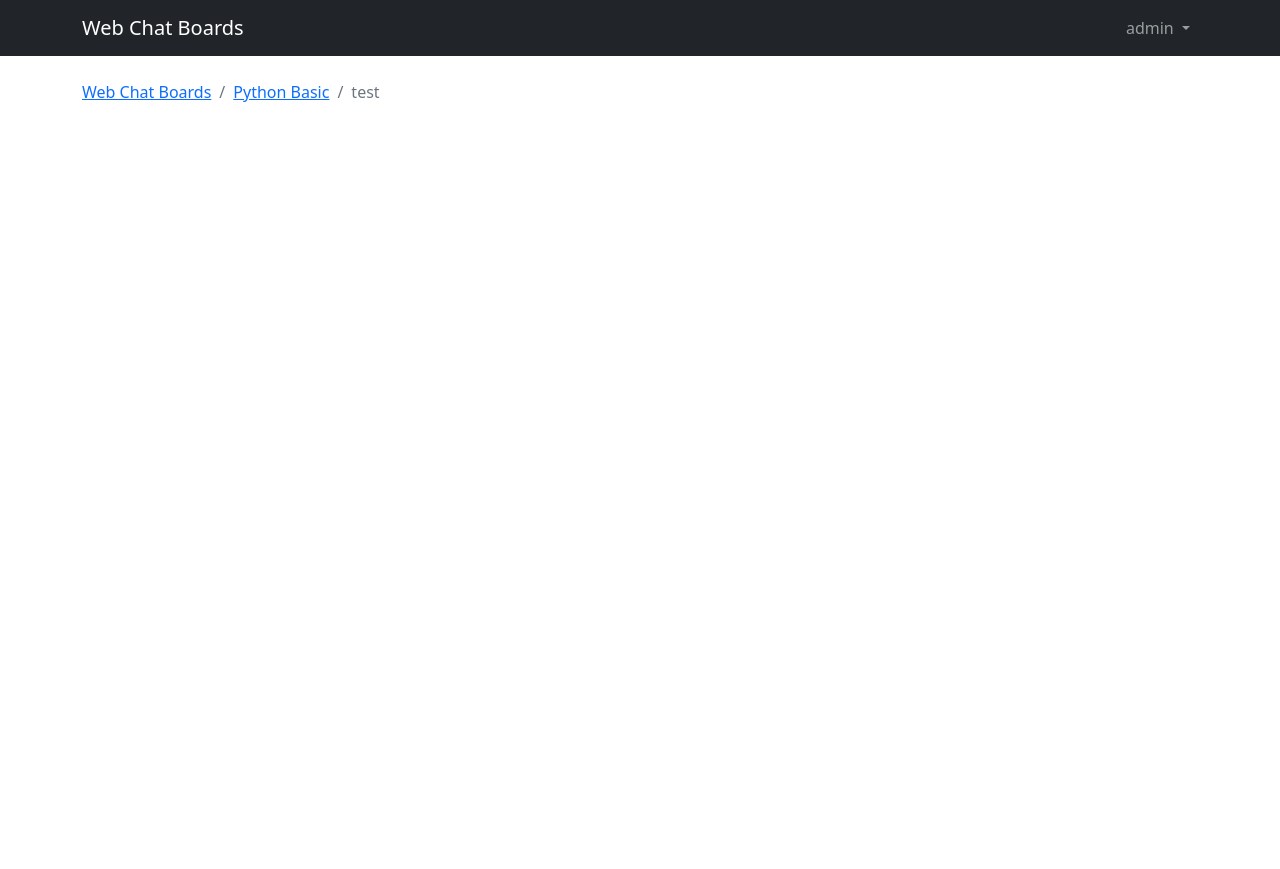
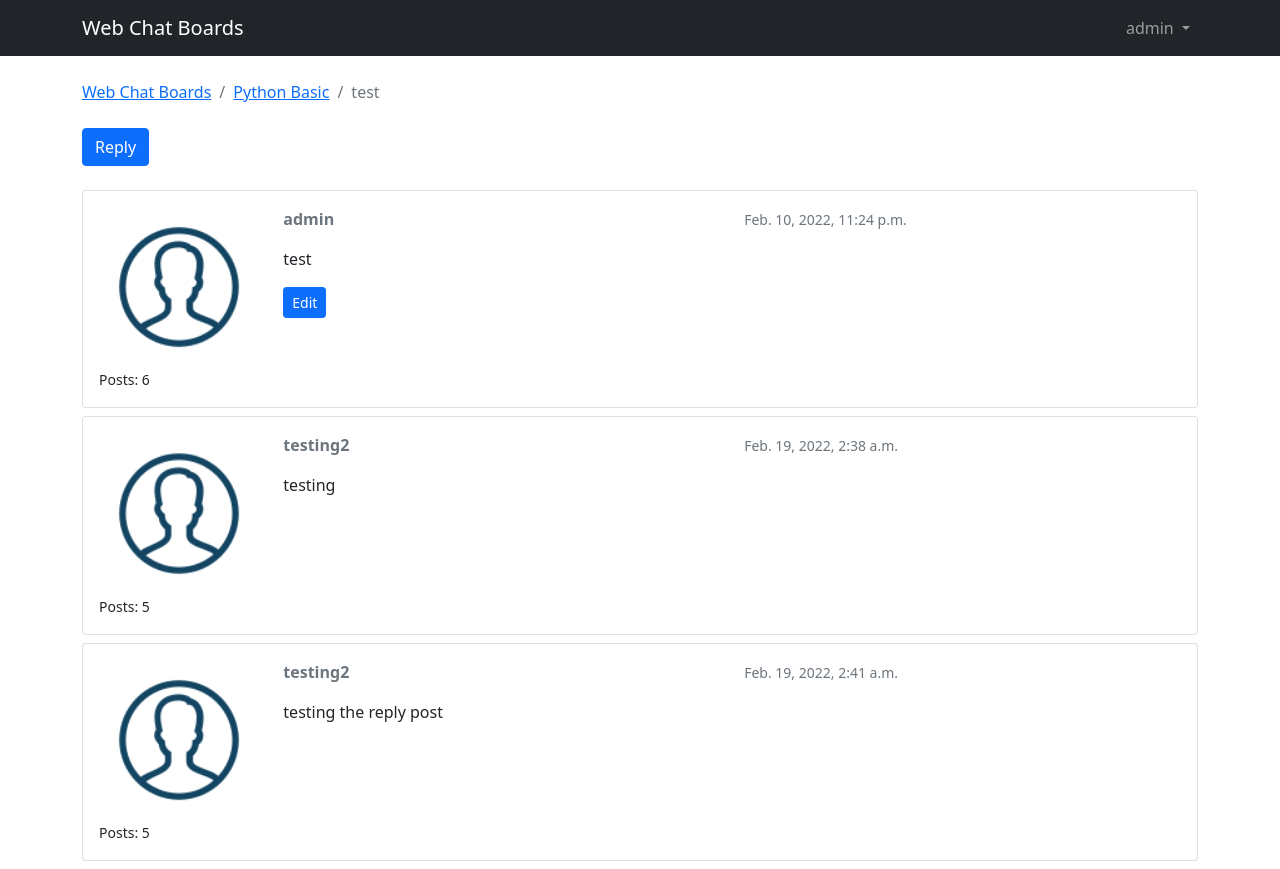
Before and after one commit to pavloblanar/django-basic-advanced-app, a Django app: page /board_topic/1/topics/1/ in a window 1280 px wide. Before the commit the page ends 102 px from the top, so only its background shows below. Run offline with Django 4.2, Linux system fonts and the light colour scheme; a user stored in the database is signed in; data comes from the database, SQL or seed files in the repository; both versions use the stored data as it was after the commit; some libraries are stand-ins or nearby versions.

Commit message:
Created 2 new html template reply_topic.html, topic_posts.html and added an image, updated views.py, urls.py,form.py so far application is running without any issues.

```diff
--- a/myFirstDjangoProject/urls.py
+++ b/myFirstDjangoProject/urls.py
@@ -66,12 +66,15 @@ urlpatterns = [
     re_path(r'^board_topic/(?P<pk>\d+)/new/$', views.new_board_topic, name='new_board_topic'),
 
     #both url path will work
-    re_path(r'^board_topic/(?P<pk>\d+)/topics/(?P<topic_pk>\d)/$',
+    re_path(r'^board_topic/(?P<pk>\d+)/topics/(?P<topic_pk>\d+)/$',
             views.topic_posts, name='topic_posts'),
 
     # path(r'^board_topic/int:pk/topics/int:topic_pk/',
     #         views.topic_posts, name='topic_posts'),
 
+    re_path(r'^board_topic/(?P<pk>\d+)/topics/(?P<topic_pk>\d+)/reply/$',
+            views.reply_topic, name='reply_topic'),
+
     path('admin/', admin.site.urls),
 
 ]
--- a/templates/chat_board_topics.html
+++ b/templates/chat_board_topics.html
@@ -29,7 +29,7 @@
     <tbody>
       {% for topic in chat_board.topics.all %}
         <tr>
-          <td>{{ topic.subject }}</td>
+          <td><a href="{% url 'topic_posts' chat_board.pk topic.pk %}">{{ topic.subject }}</td>
           <td>{{ topic.boardStarter.username }}</td>
           <td>0</td>
           <td>0</td>
--- a/templates/topic_posts.html
+++ b/templates/topic_posts.html
@@ -1,4 +1,6 @@
 {% extends 'base.html'%}
+
+{% load static %}
 
 {% block title %} {{ topic.subject }} {% endblock %}
 
@@ -11,4 +13,39 @@
 
 {% block content %}
 
+  <div class="mb-4">
+    <a href="#" class="btn btn-primary" role="button">Reply</a>
+  </div>
+
+  {% for post in topic.posts.all %}
+    <div class="card mb-2">
+      <div class="card-body p-3">
+        <div class="row">
+              <div class="col-2">
+                  <img src="{% static 'img/member.png' %}" alt="{{ post.createdBy.username }}" class="w-100"/>
+                    <small>Posts: {{ post.createdBy.posts.count }}</small>
+              </div>
+          <div class="col-10">
+                <div class="row mb-3">
+                      <div class="col-6">
+                        <strong class="text-muted">{{ post.createdBy.username }}</strong>
+                      </div>
+                      <div class="col-6 text-right">
+                        <small class="text-muted">{{ post.createdAt }}</small>
+                      </div>
+                </div>
+            {{ post.message }}
+            {% if post.createdBy == user %}
+                  <div class="mt-3">
+                    <a href="#" class="btn btn-primary btn-sm" role="button">Edit</a>
+                  </div>
+            {% endif %}
+          </div>
+        </div>
+      </div>
+    </div>
+  {% endfor %}
+
 {% endblock %}
+
+  <!--https://www.iconfinder.com/search/icons?q=avatar&price=free&license=2-->
--- a/webchat/models.py
+++ b/webchat/models.py
@@ -17,8 +17,8 @@ class ChatTopic(models.Model):
 
 class Post(models.Model):
     message = models.TextField(max_length = 5000)
-    topic = models.ForeignKey(ChatTopic, related_name = 'post',on_delete=models.CASCADE)
+    topic = models.ForeignKey(ChatTopic, related_name = 'posts',on_delete=models.CASCADE)
     createdAt = models.DateTimeField(auto_now_add = True)
     updatedAt = models.DateTimeField(null = True)
-    createdBy = models.ForeignKey(User, related_name = 'post',on_delete=models.CASCADE)
+    createdBy = models.ForeignKey(User, related_name = 'posts',on_delete=models.CASCADE)
     updatedBy = models.ForeignKey(User, null = True, related_name = '+',on_delete=models.CASCADE)
--- a/webchat/views.py
+++ b/webchat/views.py
@@ -7,7 +7,7 @@ from .models import ChatBoard
 from .models import ChatTopic
 from .models import Post
 from django.contrib.auth.models import User
-from .forms import NewChatTopicForm
+from .forms import NewChatTopicForm, PostForm
 from django.contrib.auth.decorators import login_required
 
 
@@ -38,12 +38,29 @@ def new_board_topic(request, pk):
                 topic=topic,
                 createdBy=request.user
                 )
-            return redirect('board_topic', pk=chat_board.pk)
+            return redirect('topic_posts', pk=pk,topic_pk=topic.pk)
     else:
         form = NewChatTopicForm()
 
     return render(request, 'new_board_topic.html', {'chat_board':chat_board, 'form':form})
 
+
+
 def topic_posts(request, pk, topic_pk):
-    topic = get_object_or_404(ChatTopic, boardName=pk, pk=topic_pk )
+    topic = get_object_or_404(ChatTopic, boardName__pk=pk, pk=topic_pk )
     return render(request, 'topic_posts.html', {'topic':topic})
+
+@login_required
+def reply_topic(request, pk, topic_pk):
+    topic = get_object_or_404(ChatTopic, boardName__pk=pk, pk=topic_pk )
+    if request.method == 'POST':
+        form = PostForm(request.POST)
+        if form.is_valid():
+            post = form.save(commit=False)
+            post.topic = topic
+            post.createdBy = request.user
+            post.save()
+            return redirect('topic_posts', pk=pk, topic_pk=topic_pk)
+    else:
+        form = PostForm()
+    return render(request,'reply_topic.html', {'topic':topic, 'form':form})
```
Also changed, not shown: templates/reply_topic.html (added, +38 -0 lines), webchat/forms.py (+9 -0 lines), db.sqlite3, static/img/member.png (added).
